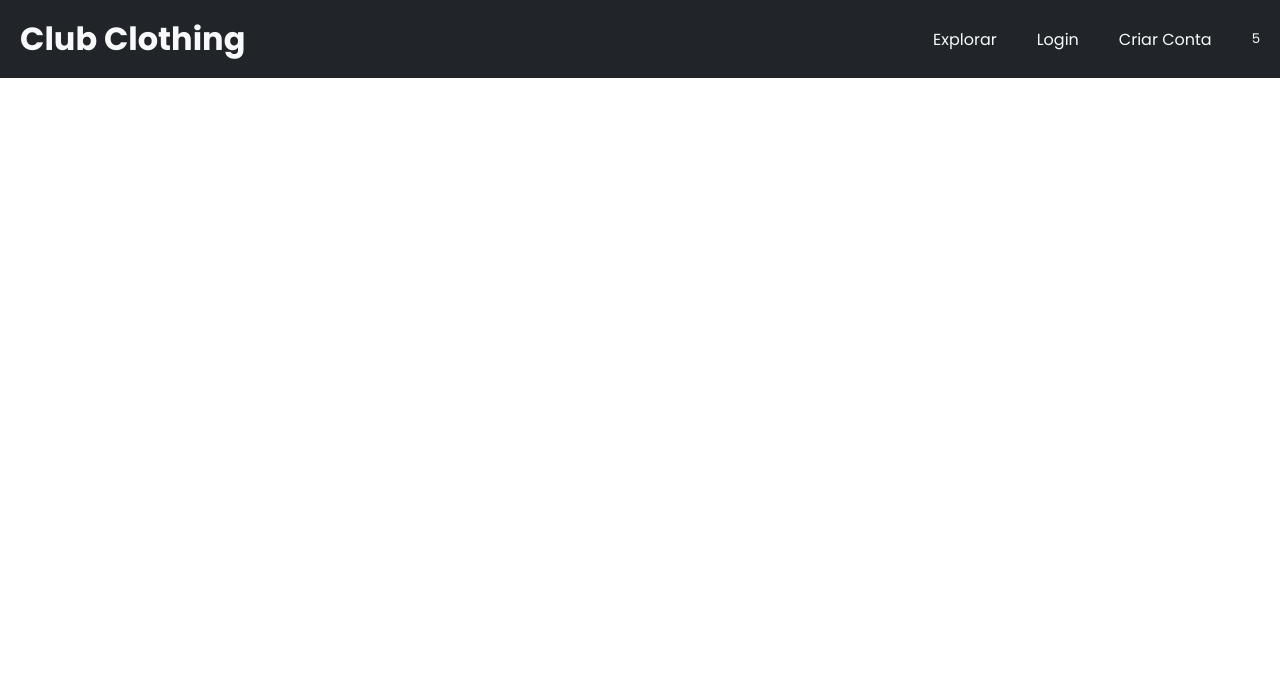
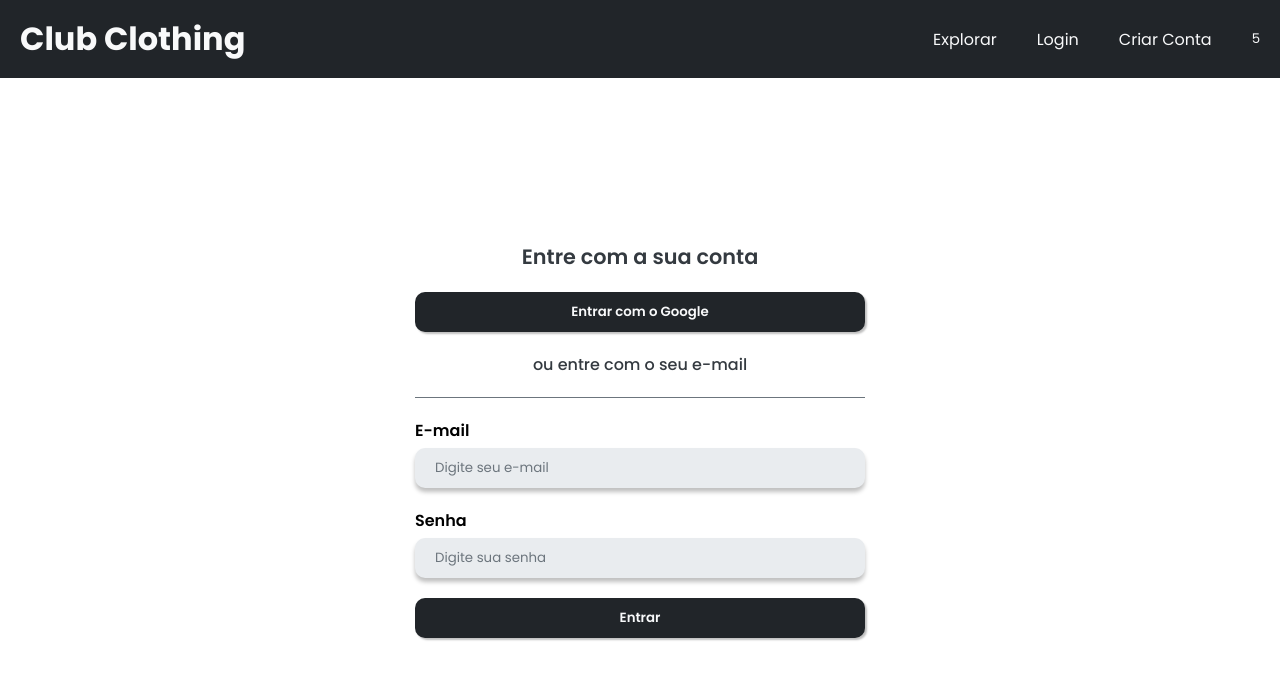
Before and after one commit to davifdev/e-commerce, a React (Vite) app: page /login in a window 1280 px wide. Shown: the top 680 px of the page. Built offline with nearby package versions, Linux system fonts and the light colour scheme.

Commit message:
feat: create Login page

```diff
--- a/src/App.tsx
+++ b/src/App.tsx
@@ -1,6 +1,12 @@
 import Header from "./components/header/header-component";
+import Login from "./pages/login/login-page";
 
 const App = () => {
-  return <Header />;
+  return (
+    <>
+      <Header />
+      <Login />
+    </>
+  );
 };
 export default App;
--- a/src/components/input/input-component.tsx
+++ b/src/components/input/input-component.tsx
@@ -1,7 +1,11 @@
+import type { ComponentProps } from "react";
 import { CustomInputContainer } from "./input.styles";
+interface InputProps extends ComponentProps<"input"> {
+  hasError?: boolean;
+}
 
-const Input = () => {
-  return <CustomInputContainer />;
+const Input = ({ ...props }: InputProps) => {
+  return <CustomInputContainer {...props} />;
 };
 
 export default Input;
--- a/src/index.css
+++ b/src/index.css
@@ -23,3 +23,8 @@
 a {
   text-decoration: none;
 }
+
+html,
+body {
+  height: 100vh;
+}
--- /dev/null
+++ b/src/pages/login/login-page.tsx
@@ -0,0 +1,32 @@
+import Button from "../../components/button/button-component";
+import Input from "../../components/input/input-component";
+import {
+  LoginContainer,
+  LoginContent,
+  LoginHeadline,
+  LoginInputContainer,
+  LoginSubtitle,
+} from "./login.styles";
+
+const Login = () => {
+  return (
+    <LoginContainer>
+      <LoginContent>
+        <LoginHeadline>Entre com a sua conta</LoginHeadline>
+        <Button>Entrar com o Google</Button>
+        <LoginSubtitle>ou entre com o seu e-mail</LoginSubtitle>
+        <LoginInputContainer>
+          <p>E-mail</p>
+          <Input placeholder="Digite seu e-mail" />
+        </LoginInputContainer>
+        <LoginInputContainer>
+          <p>Senha</p>
+          <Input placeholder="Digite sua senha" />
+        </LoginInputContainer>
+        <Button>Entrar</Button>
+      </LoginContent>
+    </LoginContainer>
+  );
+};
+
+export default Login;
--- /dev/null
+++ b/src/pages/login/login.styles.ts
@@ -0,0 +1,48 @@
+import styled from "styled-components";
+import Colors from "../../themes/theme.colors";
+
+export const LoginContainer = styled.div`
+  display: flex;
+  align-items: center;
+  justify-content: center;
+  height: calc(100vh - 78px);
+`;
+
+export const LoginHeadline = styled.p`
+  font-weight: 600;
+  font-size: 1.3rem;
+  margin-bottom: 20px;
+  color: ${Colors.text.dark};
+`;
+
+export const LoginContent = styled.div`
+  display: flex;
+  flex-direction: column;
+  align-items: center;
+  width: 450px;
+
+  @media (max-width: 768px) {
+    width: 90%;
+  }
+`;
+
+export const LoginSubtitle = styled.p`
+  color: ${Colors.text.dark};
+  padding-bottom: 20px;
+  border-bottom: 1px solid #6c757d;
+  width: 100%;
+  margin-top: 20px;
+  text-align: center;
+  font-weight: 500;
+  margin-bottom: 20px;
+`;
+
+export const LoginInputContainer = styled.div`
+  width: 100%;
+  margin-bottom: 20px;
+
+  p:nth-child(1) {
+    font-weight: 600;
+    margin-bottom: 5px;
+  }
+`;
```
